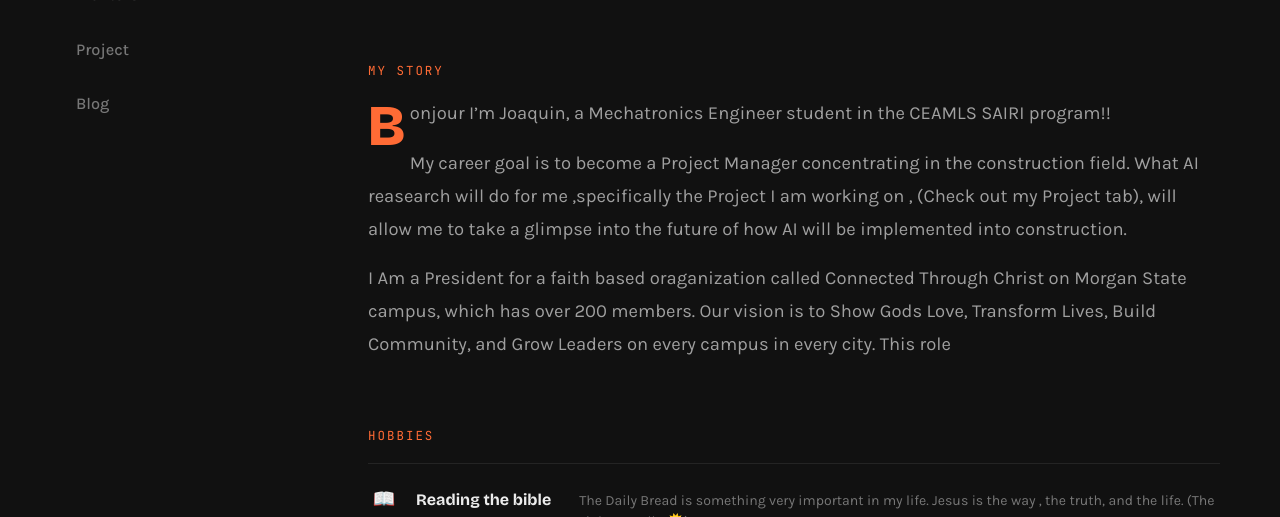
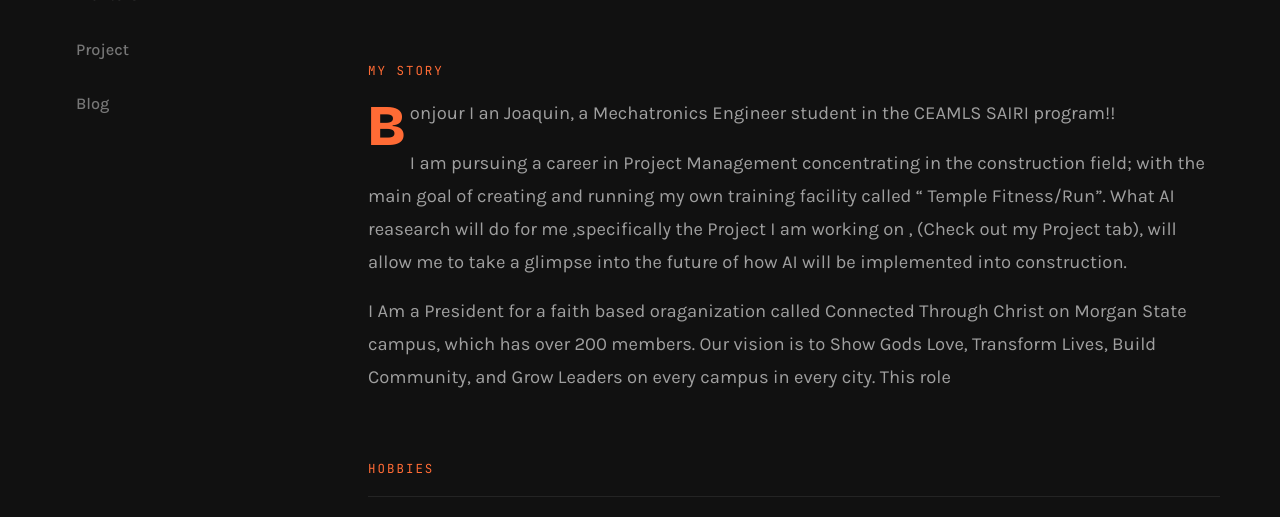
Before and after one commit to JoaqSnow/joaqsnowceamls26.github.io, a Jekyll site: the page built from pages/about-me.md, in a window 1280 px wide and 900 px high, cut to the strip 383-900 px from the top of the window. Built offline with Jekyll 4.4.1, drawn with Linux system fonts in a browser that asks for light colours.

Commit message:
Update about-me.md

```diff
--- a/pages/about-me.md
+++ b/pages/about-me.md
@@ -9,10 +9,11 @@ about:
   image: /assets/Profile pic.png
   linkedin: https://www.linkedin.com/in/joaquin-snowden-a482a228a/
   bio: |
-    Bonjour I'm Joaquin, a Mechatronics Engineer student in the CEAMLS SAIRI program!!
+    Bonjour I an Joaquin, a Mechatronics Engineer student in the CEAMLS SAIRI program!!
 
-    My career goal is to become a Project Manager concentrating in the construction field. What AI reasearch
-    will do for me ,specifically the Project I am working on , (Check out my Project tab), will allow me to take
+    I am pursuing a career in Project Management concentrating in the construction field; with the main goal
+    of creating and running my own training facility called " Temple Fitness/Run".
+    What AI reasearch will do for me ,specifically the Project I am working on , (Check out my Project tab), will allow me to take
     a glimpse into the future of how AI will be implemented into construction.
 
     I Am a President for a faith based oraganization called Connected Through Christ on Morgan State campus, which
```
